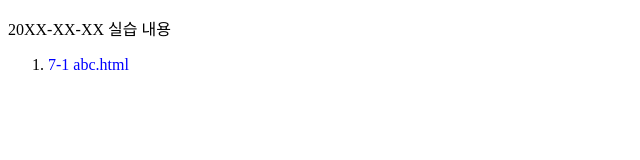
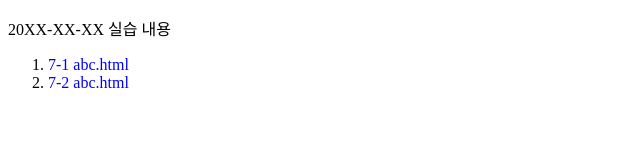
Before and after one commit to yongjin1234/yongjin1234.github.io, a plain HTML site: page index.html in a window 1280 px wide. Shown: the full height of the page, 0-640 px from the left. Drawn offline with nearby package versions, Linux system fonts and the light colour scheme.

Commit message:
Update index.html

```diff
--- a/index.html
+++ b/index.html
@@ -15,7 +15,7 @@ a:hover {text-decoration:underline;} a{:active {color:red; text-decoration:none;
   <p>20XX-XX-XX 실습 내용</p>
   <ol type = "1">
   <li><a href="https://yongjin1234.github.io/html5/basicHtml.html" target="_blank">7-1 abc.html</a></li>
-
+  <li><a href="https://yongjin1234.github.io/html5/tableSpan.html" target="_blank">7-2 abc.html</a></li>
   </ol>
 </section>
 </body>
```
